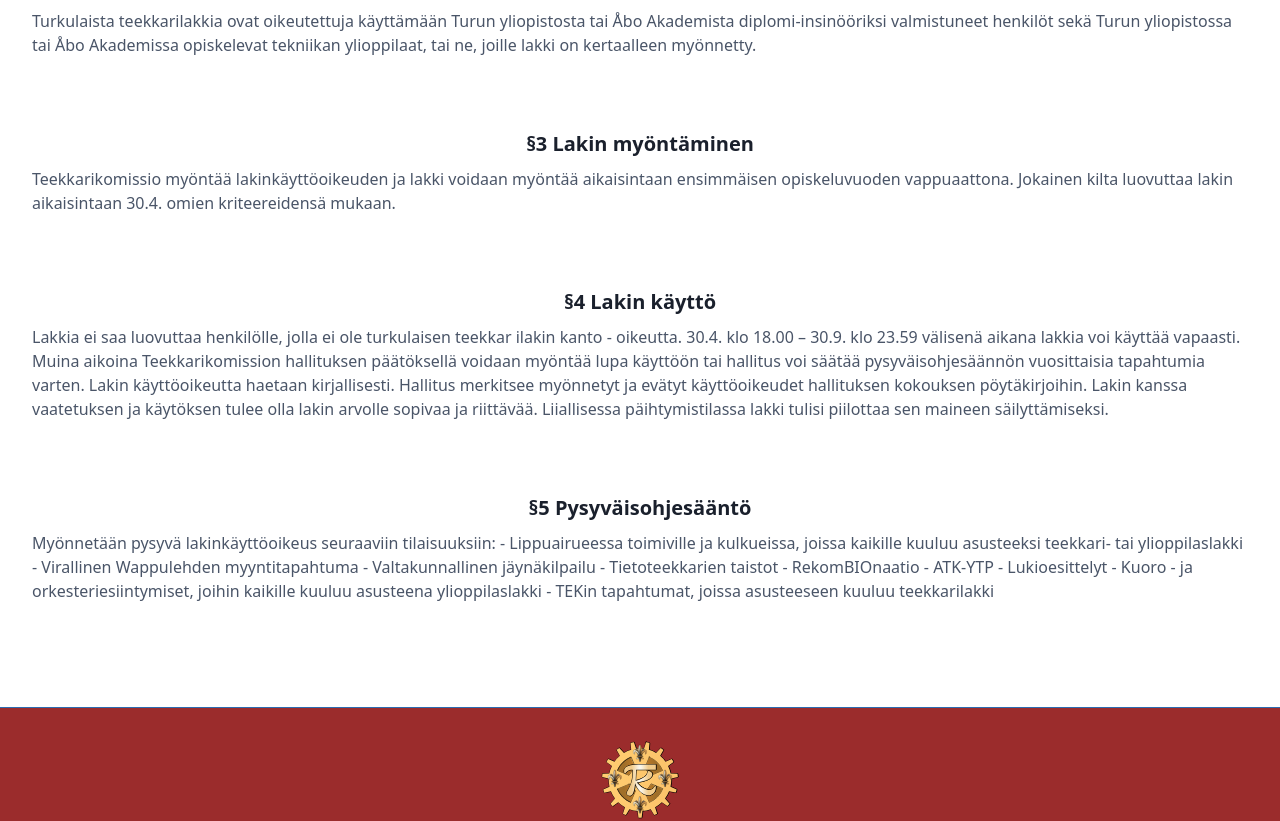
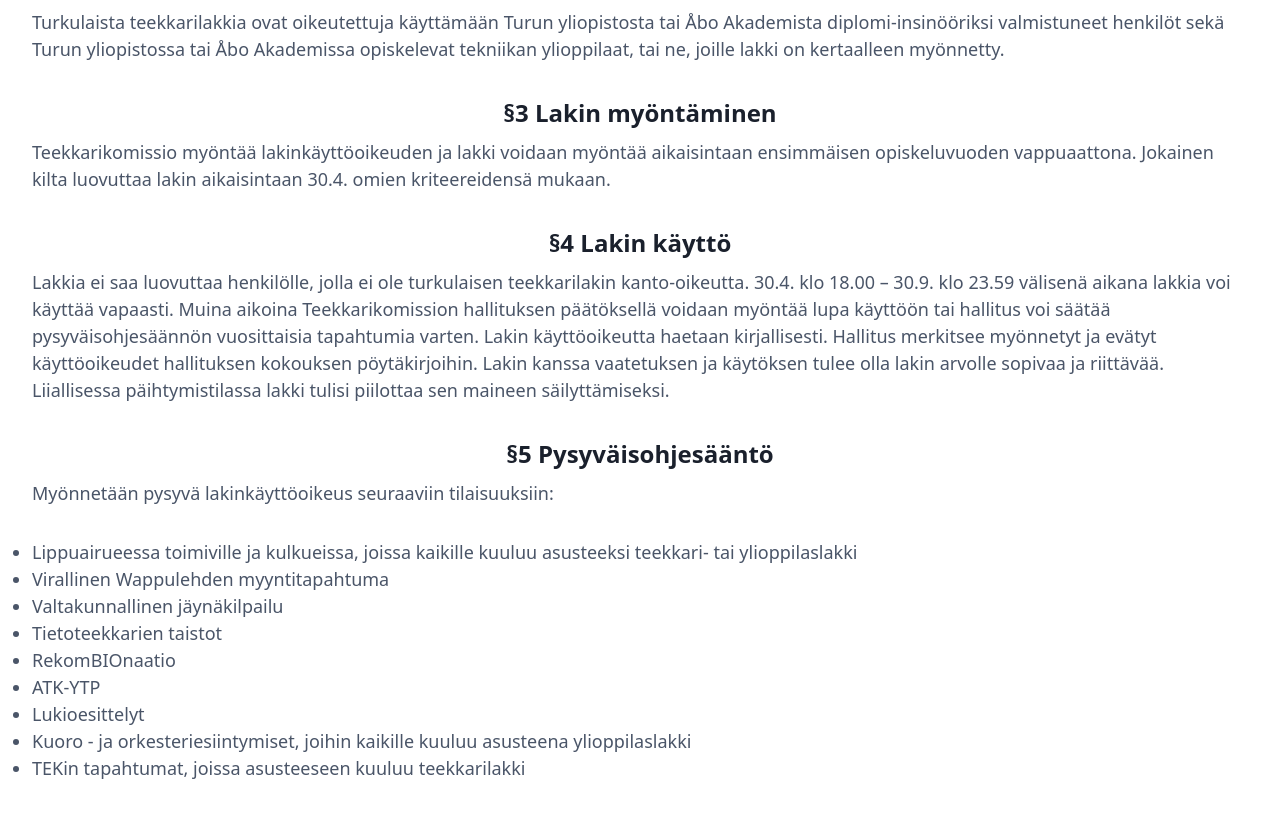
Before and after one commit to Teekkarikomissio/teekkarikomissio.fi, a Next.js app: page /fi/teekkarilakki in a window 1280 px wide. Shown: the part 893-1714 px from the top of the page. Built offline with nearby package versions, Linux system fonts and the light colour scheme; what next would draw is missing.

Commit message:
Some more tweaks

```diff
--- a/components/Typography.tsx
+++ b/components/Typography.tsx
@@ -15,3 +15,7 @@ export const LongText: React.FC = ({ children }) => {
 export const ShortText: React.FC = ({ children }) => {
   return <p className="lg:text-center text-left text-gray-700 text-lg mb-8">{children}</p>;
 };
+
+export const ListItem: React.FC = ({ children }) => {
+  return <li className="text-left text-gray-700 text-lg">{children}</li>;
+};
--- a/pages/[lang]/fukseille.tsx
+++ b/pages/[lang]/fukseille.tsx
@@ -74,13 +74,11 @@ const NewStudents: React.FC = () => {
 
   const GuildCard: React.FC<GuildCardProps> = ({ img, href, heading, description, founded }) => {
     return (
-      <div className="transition duration-500 ease-in-out transform hover:-translate-y-1 hover:scale-105 m-8 p-4 shadow-xl rounded-lg">
-        <a className="flex flex-row flex-grow items-center justify-center " href={href}>
-          <div className="w-1/3 h-auto items-center justify-center">
-            <img src={img} alt={heading} />
-          </div>
-          <div className="w-1/2 h-auto">
-            <div className="font-bold text-xl mb-2">{heading}</div>
+      <div className="max-w-full items-center justify-center transition duration-500 ease-in-out transform hover:-translate-y-1 hover:scale-105 shadow-xl rounded-lg m-8">
+        <a className="lg:flex lg:flex-row flex flex-col items-center justify-center p-4" href={href}>
+          <img className="h-32" src={img} alt={heading} />
+          <div className="w-2/3 flex flex-col items-center justify-center h-auto lg:ml-4">
+            <div className="font-bold text-xl lg:w-1/2 my-2">{heading}</div>
             <p className="text-gray-700 text-base">{founded}</p>
             <p className="text-gray-700 text-base">{description}</p>
           </div>
--- a/pages/[lang]/teekkarilakki.tsx
+++ b/pages/[lang]/teekkarilakki.tsx
@@ -2,34 +2,42 @@ import React from 'react';
 import withLocale from '../../hocs/withLocale';
 
 import Layout from '../../components/Layout';
+import { H2, LongText, ListItem } from '../../components/Typography';
 import HeaderPicture from '../../components/HeaderPicture';
 import useTranslation from '../../hooks/useTranslation';
 
 const Cap: React.FC = () => {
   const { t } = useTranslation();
 
-  const TextBox = ({ heading = '', body = '' }) => {
-    return (
-      <div className="bg-white p-4 flex flex-col justify-between leading-normal">
-        <div className="mb-8">
-          <h1 className="text-gray-900 font-bold text-xl mb-2">{heading}</h1>
-          <p className="text-left text-gray-700 text-base mb-2">{body}</p>
-        </div>
-      </div>
-    );
-  };
-
   return (
     <Layout titleKey="teekkarilakki">
       <HeaderPicture img="/teekkarihattu.jpg" alt="Turun teekkarilakki" />
       <div className="max-w-sm w-full lg:max-w-full lg:flex">
-        <div className="border-b border-blue-700 lg:border-blue-700 bg-white rounded-b lg:rounded-b-none  p-4 flex flex-col justify-between leading-normal">
-          <div className="mb-8">
-            <TextBox heading={t('capHeadingOne')} body={t('capBodyOne')} />
-            <TextBox heading={t('capHeadingTwo')} body={t('capBodyTwo')} />
-            <TextBox heading={t('capHeadingThree')} body={t('capBodyThree')} />
-            <TextBox heading={t('capHeadingFour')} body={t('capBodyFour')} />
-            <TextBox heading={t('capHeadingFive')} body={t('capBodyFive')} />
+        <div className="border-b border-blue-700 lg:border-blue-700 bg-white rounded-b lg:rounded-b-none flex flex-col justify-between leading-normal">
+          <div className="mb-8 mx-4 p-4">
+            <H2>{t('capHeadingOne')}</H2>
+            <LongText>{t('capBodyOne')}</LongText>
+            <H2>{t('capHeadingTwo')}</H2>
+            <LongText>{t('capBodyTwo')}</LongText>
+            <H2>{t('capHeadingThree')}</H2>
+            <LongText>{t('capBodyThree')}</LongText>
+            <H2>{t('capHeadingFour')}</H2>
+            <LongText>{t('capBodyFour')}</LongText>
+            <H2>{t('capHeadingFive')}</H2>
+            <LongText>{t('capBodyFive')}</LongText>
+            <ul className="list-disc text-left ">
+              <ListItem>
+                Lippuairueessa toimiville ja kulkueissa, joissa kaikille kuuluu asusteeksi teekkari- tai ylioppilaslakki
+              </ListItem>
+              <ListItem>Virallinen Wappulehden myyntitapahtuma</ListItem>
+              <ListItem>Valtakunnallinen jäynäkilpailu</ListItem>
+              <ListItem>Tietoteekkarien taistot</ListItem>
+              <ListItem>RekomBIOnaatio</ListItem>
+              <ListItem>ATK-YTP</ListItem>
+              <ListItem>Lukioesittelyt</ListItem>
+              <ListItem>Kuoro - ja orkesteriesiintymiset, joihin kaikille kuuluu asusteena ylioppilaslakki</ListItem>
+              <ListItem>TEKin tapahtumat, joissa asusteeseen kuuluu teekkarilakki</ListItem>
+            </ul>
           </div>
         </div>
       </div>
--- a/translations/strings.ts
+++ b/translations/strings.ts
@@ -33,25 +33,14 @@ const strings: Strings = {
     opiskeluvuoden vappuaattona. Jokainen kilta luovuttaa lakin aikaisintaan 30.4. omien kriteereidensä
     mukaan.`,
     capHeadingFour: '§4 Lakin käyttö',
-    capBodyFour: `Lakkia ei saa luovuttaa henkilölle, jolla ei ole turkulaisen teekkar ilakin kanto - oikeutta.
-
+    capBodyFour: `Lakkia ei saa luovuttaa henkilölle, jolla ei ole turkulaisen teekkarilakin kanto-oikeutta.
     30.4. klo 18.00 – 30.9. klo 23.59 välisenä aikana lakkia voi käyttää vapaasti. Muina aikoina Teekkarikomission
     hallituksen päätöksellä voidaan myöntää lupa käyttöön tai hallitus voi säätää pysyväisohjesäännön
     vuosittaisia tapahtumia varten. Lakin käyttöoikeutta haetaan kirjallisesti. Hallitus merkitsee myönnetyt
-    ja evätyt käyttöoikeudet hallituksen kokouksen pöytäkirjoihin.
-
-    Lakin kanssa vaatetuksen ja käytöksen tulee olla lakin arvolle sopivaa ja riittävää. Liiallisessa päihtymistilassa lakki tulisi piilottaa sen maineen säilyttämiseksi.`,
+    ja evätyt käyttöoikeudet hallituksen kokouksen pöytäkirjoihin. Lakin kanssa vaatetuksen ja käytöksen tulee olla lakin arvolle sopivaa ja riittävää.
+    Liiallisessa päihtymistilassa lakki tulisi piilottaa sen maineen säilyttämiseksi.`,
     capHeadingFive: '§5 Pysyväisohjesääntö',
-    capBodyFive: `Myönnetään pysyvä lakinkäyttöoikeus seuraaviin tilaisuuksiin:
-    - Lippuairueessa toimiville ja kulkueissa, joissa kaikille kuuluu asusteeksi teekkari- tai ylioppilaslakki
-    - Virallinen Wappulehden myyntitapahtuma
-    - Valtakunnallinen jäynäkilpailu
-    - Tietoteekkarien taistot
-    - RekomBIOnaatio
-    - ATK-YTP
-    - Lukioesittelyt
-    - Kuoro - ja orkesteriesiintymiset, joihin kaikille kuuluu asusteena ylioppilaslakki
-    - TEKin tapahtumat, joissa asusteeseen kuuluu teekkarilakki`,
+    capBodyFive: `Myönnetään pysyvä lakinkäyttöoikeus seuraaviin tilaisuuksiin:`,
     // Being Tech Student
     techStudentHeading: 'Jäsenyhdistykset',
     techStudentBody:
```
